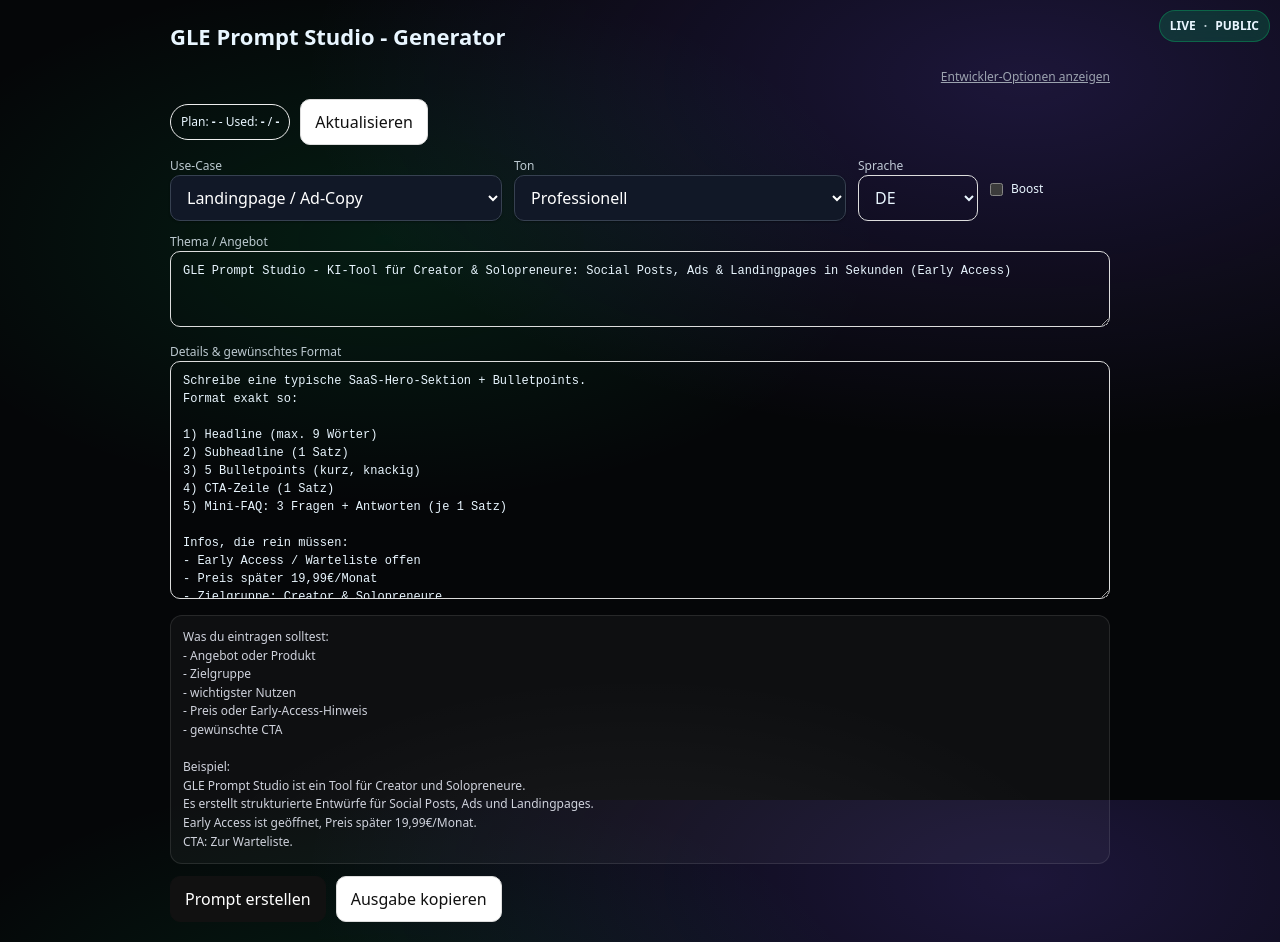
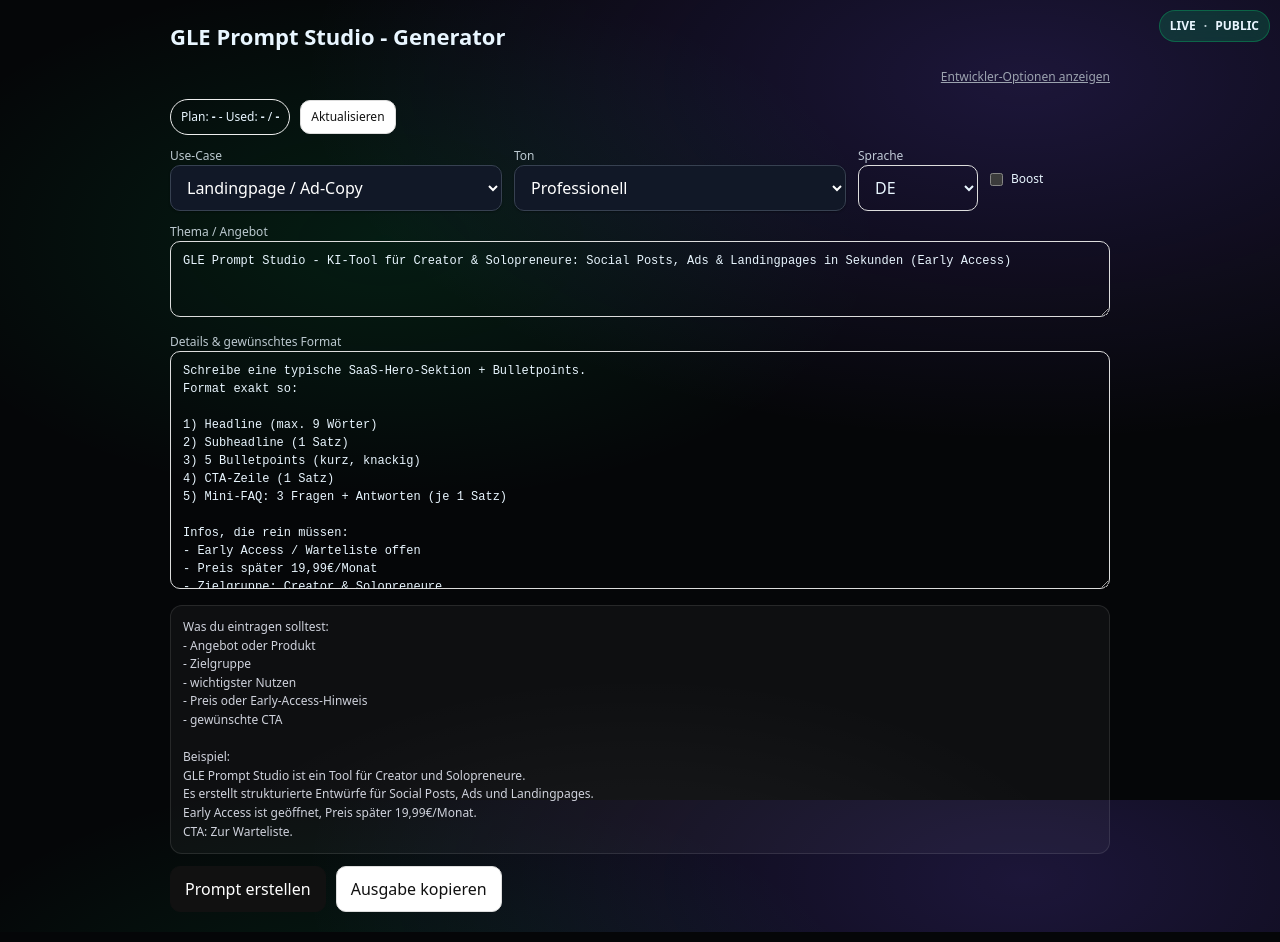
Before and after one commit to Schellencher/gle-prompt-studio-frontend, a Next.js app: page / in a window 1280 px wide. Built offline with nearby package versions, Linux system fonts and the light colour scheme; no server answers.

Commit message:
Frontend: improve account status card

```diff
--- a/src/app/page.tsx
+++ b/src/app/page.tsx
@@ -831,7 +831,7 @@
           ) : null}
         </div>
 
-        <button onClick={refreshMe} disabled={busy} style={btnSecondary}>
+        <button onClick={refreshMe} disabled={busy} style={statusRefreshButtonStyle}>
           Aktualisieren
         </button>
 
@@ -1170,3 +1170,28 @@
   border: "1px solid #e2e2e2",
   borderRadius: 10,
 };
+
+const statusCardStyle: React.CSSProperties = {
+  display: "flex",
+  gap: 10,
+  alignItems: "center",
+  justifyContent: "space-between",
+  marginTop: 14,
+  marginBottom: 18,
+  padding: "10px 12px",
+  border: "1px solid #e5e7eb",
+  borderRadius: 12,
+  background: "#f9fafb",
+};
+
+const statusTextStyle: React.CSSProperties = {
+  fontSize: 13,
+  opacity: 0.9,
+};
+
+const statusRefreshButtonStyle: React.CSSProperties = {
+  ...btnSecondary,
+  padding: "7px 10px",
+  fontSize: 12,
+  borderRadius: 10,
+};
```
